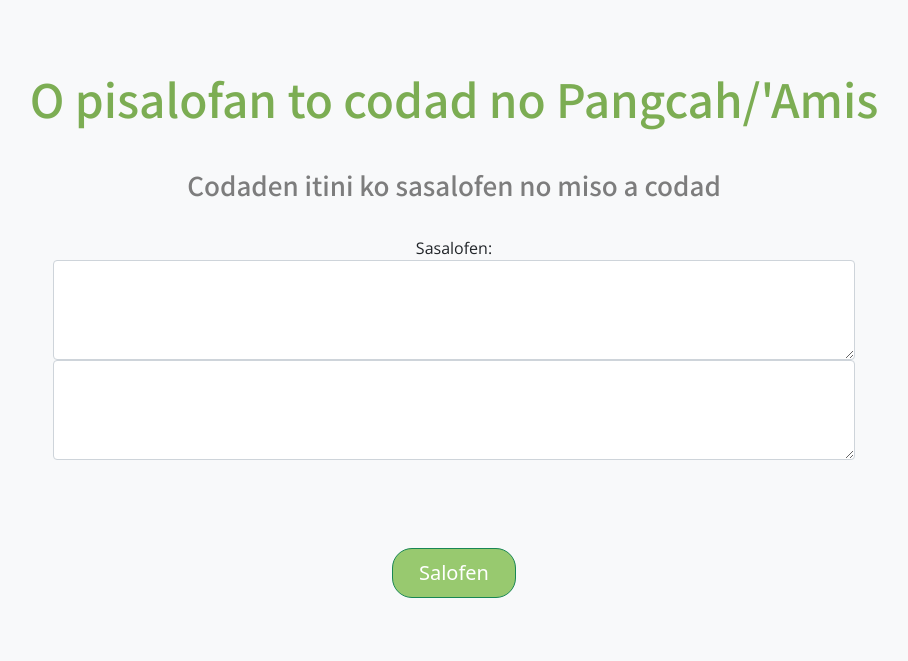
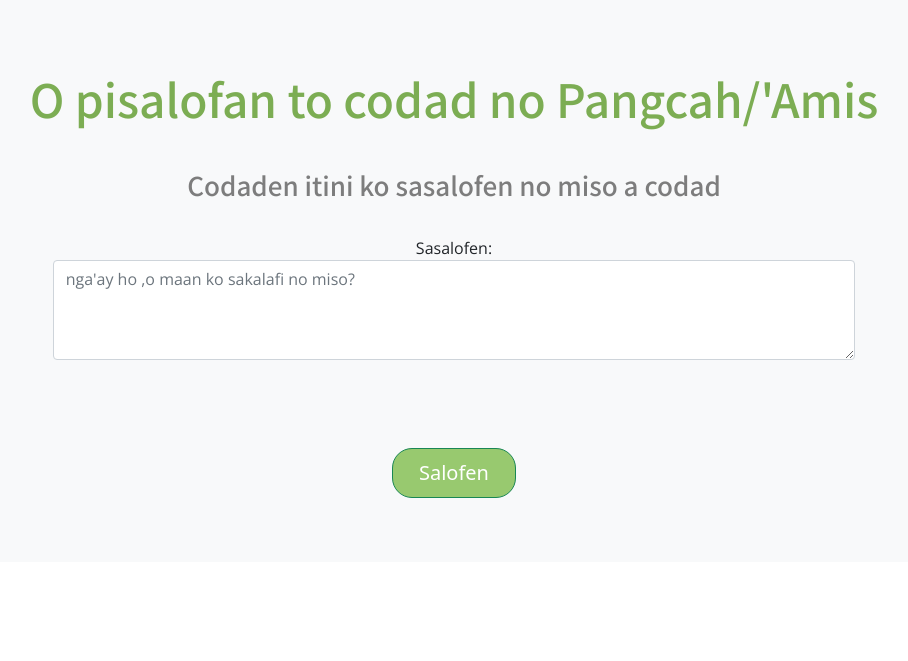
Before and after one commit to i3thuan5/Patamaen, a Django app: template patamaen/falic/templates/patamaen/falic.html in a window 1280 px wide. Shown: the top 661 px of the page, without its empty margins (186-1094 px from the left). Run offline with Django 4.2, Linux system fonts and the light colour scheme; the template is opened without the code that fills it: values that come from a table or form of the project are taken from there, others are empty.

Commit message:
Patongal to placeholder.

```diff
--- a/patamaen/falic/forms.py
+++ b/patamaen/falic/forms.py
@@ -4,5 +4,8 @@ from django import forms
 class MatamaForm(forms.Form):
     sasalofen = forms.CharField(
         label='Sasalofen', max_length=100,
-        widget=forms.Textarea(attrs={'class': 'form-control'})
+        widget=forms.Textarea(attrs={
+            'class': 'form-control',
+            'placeholder': "nga'ay ho ,o maan ko sakalafi no miso?",
+        })
     )
--- a/patamaen/falic/templates/patamaen/falic.html
+++ b/patamaen/falic/templates/patamaen/falic.html
@@ -38,7 +38,6 @@
           <div class="row">
             <div class="col-md-8 offset-md-2 text-center">
               {{ form }}
-              <textarea class="form-control" >{{ sasalofen }}</textarea>
               <br>
               <br>
               <p id="masalofay">
```
